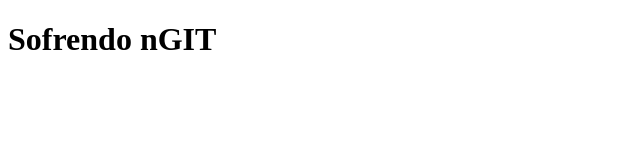
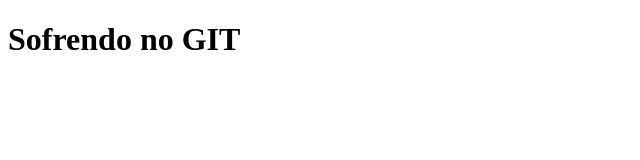
Before and after one commit to taamyz/Teste, a plain HTML site: page Tarefa/index.html in a window 1280 px wide. Shown: the full height of the page, 0-640 px from the left. Drawn offline with Linux system fonts and the light colour scheme.

Commit message:
index.html

```diff
--- a/Tarefa/index.html
+++ b/Tarefa/index.html
@@ -7,6 +7,6 @@
     <title>Document</title>
 </head>
 <body>
-    <h1>Sofrendo nGIT</h1>
+    <h1>Sofrendo no GIT</h1>
 </body>
 </html>
```
